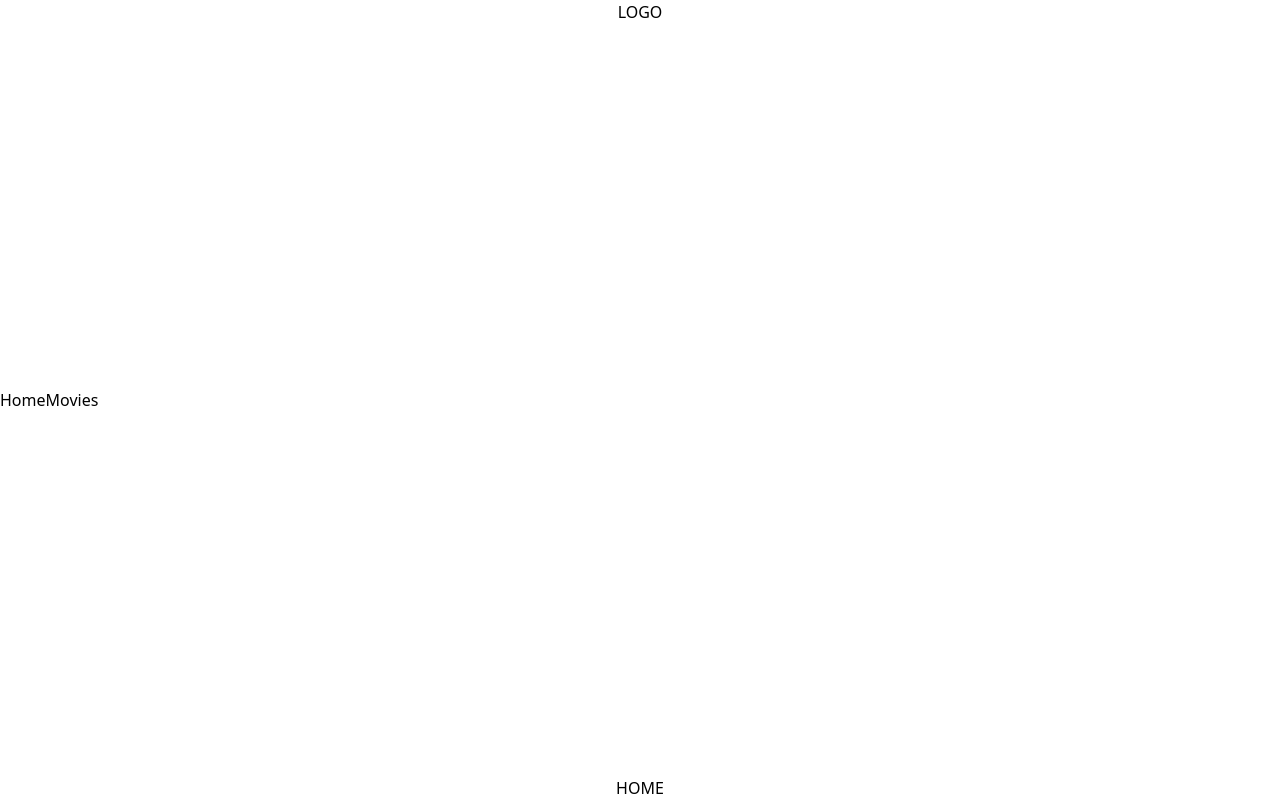
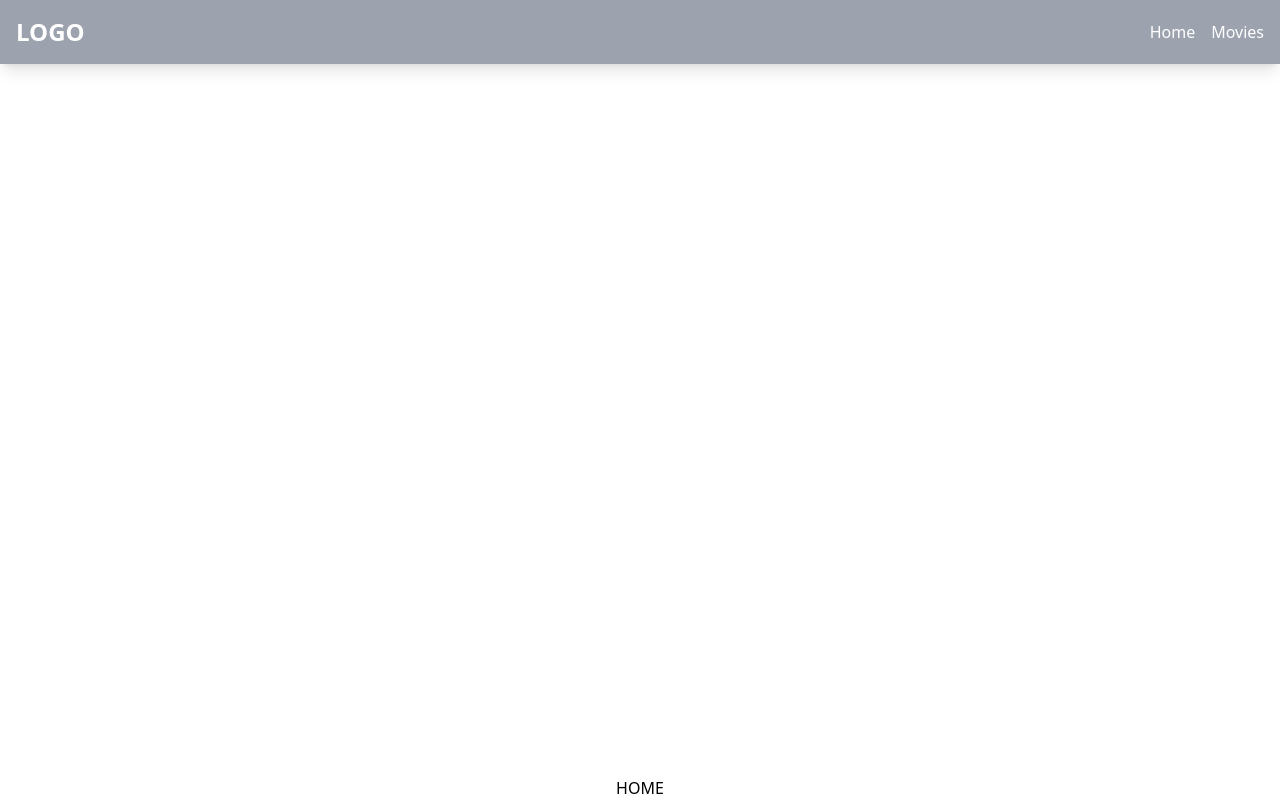
Before and after one commit to lokappakishan/IMDB, a React (Create React App) app: page / in a window 1280 px wide. Built offline with nearby package versions, Linux system fonts and the light colour scheme.

Commit message:
added styles to movies and navigation component

```diff
--- a/src/App.jsx
+++ b/src/App.jsx
@@ -7,7 +7,6 @@ import Navbar from './components/Navbar';
 function App() {
   return (
     <div className="App flex flex-col h-full w-full justify-between" >
-      <h1>LOGO</h1>
       <Navbar />
 
       <Routes>
--- a/src/components/Navbar.jsx
+++ b/src/components/Navbar.jsx
@@ -2,12 +2,17 @@ import { Link } from "react-router-dom";
 
 function Navbar() {
     return(
-        <nav>
-            <ul className="flex">
-            <li><Link to='/' >Home</Link></li>
-            <li><Link to='/movies' >Movies</Link></li>
-            </ul>
-      </nav>
+        <div className="flex justify-between items-center p-4 bg-gray-400 text-white shadow-lg">
+            <div className="text-2xl font-bold">
+                <h1>LOGO</h1>
+            </div>
+            <nav>
+                <ul className="flex space-x-4">
+                <li><Link to='/' >Home</Link></li>
+                <li><Link to='/movies' >Movies</Link></li>
+                </ul>
+            </nav>
+        </div>
     )
 }
 
--- a/src/pages/movies.jsx
+++ b/src/pages/movies.jsx
@@ -29,18 +29,17 @@ function Movies() {
 
 
     return(
-        <div>
-            <h1>Movies</h1>
-            <ul>
+        <div className="p-8">
+            <ul className="grid grid-col-1 sm:grid-cols-2 md:grid-cols-3 lg:grid-cols-4 gap-6">
                 {
                     movies.map((movie,index)=>(
-                        <li key={index}>
-                            <h2>Title:{movie.title}</h2>
-                            <img src={movie.poster_path} alt={`${movie.title} poster`} />
-                            <p>Overview:{movie.overview}</p>
-                            <p>Release date: {movie.release_date}</p>
-                            <p><strong>Rating:</strong> {movie.vote_average}</p>
-                            <p>popularity:{movie.popularity}</p>
+                        <li key={index} className="bg-white rounded-lg shadow-lg p-4 flex flex-col justify-between">
+                            <h2 className="text-xl font-semibold mb-2 text-left">{movie.title}</h2>
+                            <img src={movie.poster_path} alt={`${movie.title} poster`} className="w-full h-auto rounded mb-4"/>
+                            <p className="text-gray-700 mb-2 text-left"><strong>Overview : </strong>{movie.overview}</p>
+                            <p className="text-gray-700 mb-2 text-left"> <strong>Release date : </strong>{movie.release_date}</p>
+                            <p className="text-gray-700 mb-2 text-left"><strong>Rating : </strong> {movie.vote_average}</p>
+                            <p className="text-gray-700 mb-2 text-left"><strong>popularity : </strong>{movie.popularity}</p>
                         </li>
                     ))
                 }
```
